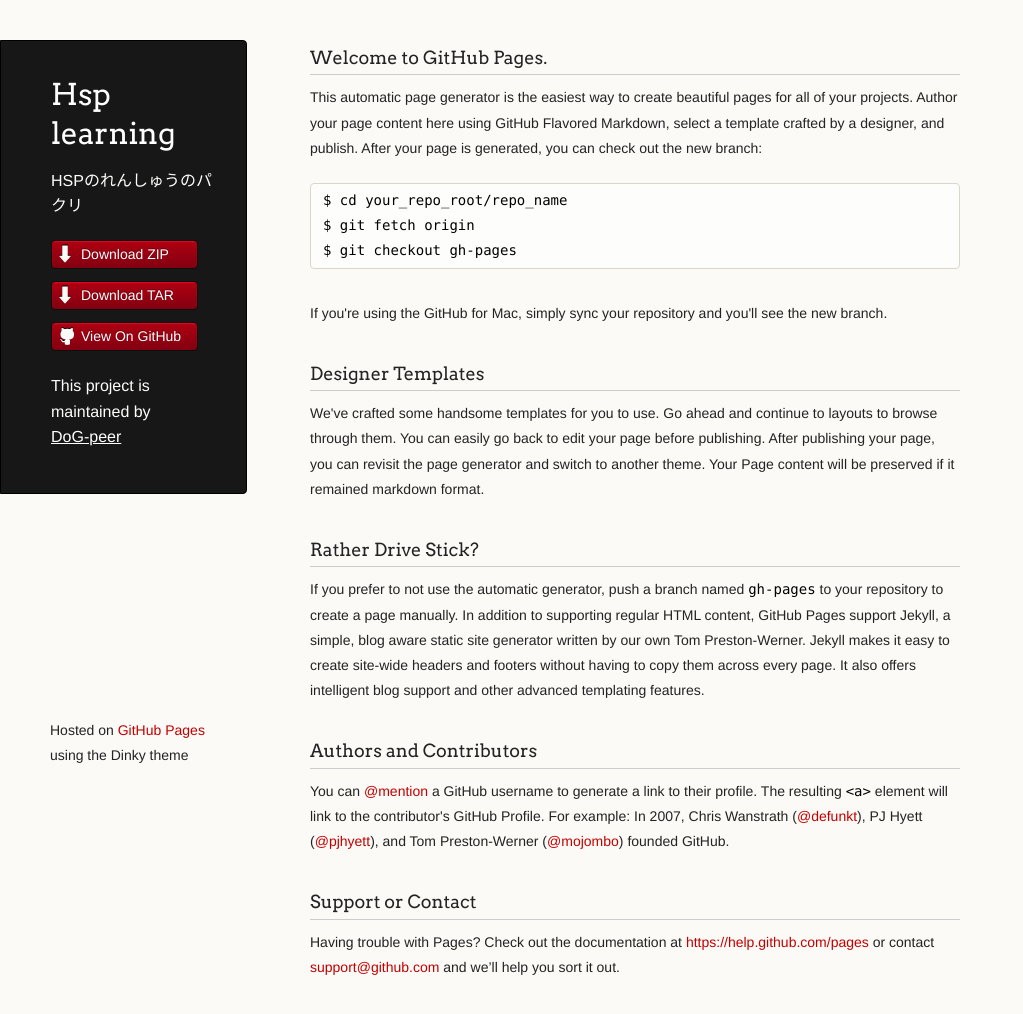
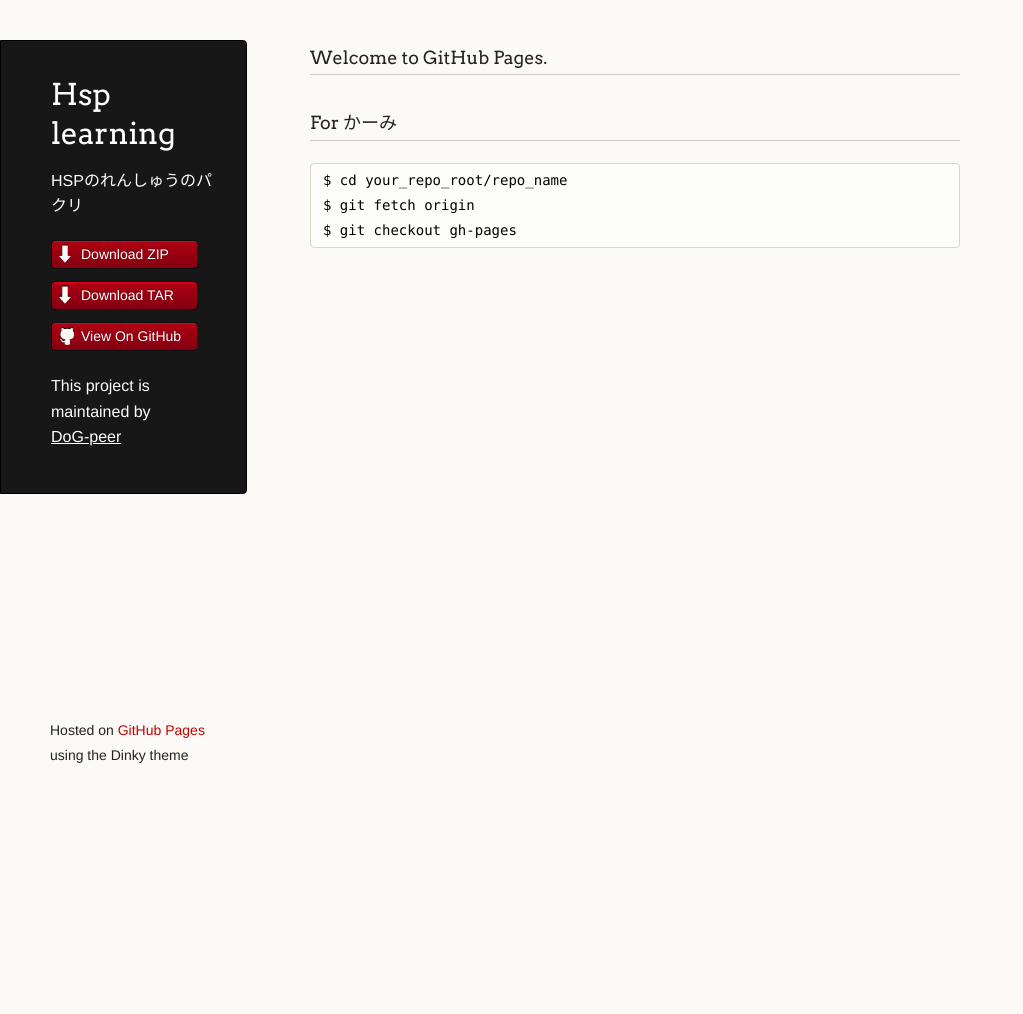
Before and after one commit to DoG-peer/HSP_learning, a plain HTML site: page index.html in a window 1280 px wide. Shown: the whole page, without its empty margins (0-1023 px from the left). After the commit the page ends 800 px from the top, so only its background shows below. Drawn offline with Linux system fonts and the light colour scheme.

Commit message:
make base

```diff
--- a/index.html
+++ b/index.html
@@ -3,7 +3,7 @@
   <head>
     <meta charset="utf-8">
     <meta http-equiv="X-UA-Compatible" content="chrome=1">
-    <title>Hsp learning by DoG-peer</title>
+    <title>Hsp learning と愉快な仲間たち</title>
 
     <link rel="stylesheet" href="stylesheets/styles.css">
     <link rel="stylesheet" href="stylesheets/pygment_trac.css">
@@ -25,42 +25,28 @@
           <li><a class="buttons github" href="https://github.com/DoG-peer/HSP_learning">View On GitHub</a></li>
         </ul>
 
-        <p class="header">This project is maintained by <a class="header name" href="https://github.com/DoG-peer">DoG-peer</a></p>
+		<p class="header">This project is maintained by <a class="header name" href="https://github.com/DoG-peer">DoG-peer</a></p><!--FIXME-->
 
 
       </header>
       <section>
-        <h3>
-<a id="welcome-to-github-pages" class="anchor" href="#welcome-to-github-pages" aria-hidden="true"><span class="octicon octicon-link"></span></a>Welcome to GitHub Pages.</h3>
+		  <h3>
+			  <a id="welcome-to-github-pages" class="anchor" href="#welcome-to-github-pages" aria-hidden="true"><span class="octicon octicon-link"></span></a>Welcome to GitHub Pages.</h3>
+		  <p>
+		  <link rel="import" type="text/html" href="./main.html">
 
-<p>This automatic page generator is the easiest way to create beautiful pages for all of your projects. Author your page content here using GitHub Flavored Markdown, select a template crafted by a designer, and publish. After your page is generated, you can check out the new branch:</p>
 
+		  </p>
+
+	<h3>
+		<a id="for-kaami" class="anchor" href="#for-kaami" aria-hidden="true"><span class="octicon octicon-link"></span></a>For かーみ</h3>
+	<p>
 <pre><code>$ cd your_repo_root/repo_name
 $ git fetch origin
 $ git checkout gh-pages
 </code></pre>
+</p>
 
-<p>If you're using the GitHub for Mac, simply sync your repository and you'll see the new branch.</p>
-
-<h3>
-<a id="designer-templates" class="anchor" href="#designer-templates" aria-hidden="true"><span class="octicon octicon-link"></span></a>Designer Templates</h3>
-
-<p>We've crafted some handsome templates for you to use. Go ahead and continue to layouts to browse through them. You can easily go back to edit your page before publishing. After publishing your page, you can revisit the page generator and switch to another theme. Your Page content will be preserved if it remained markdown format.</p>
-
-<h3>
-<a id="rather-drive-stick" class="anchor" href="#rather-drive-stick" aria-hidden="true"><span class="octicon octicon-link"></span></a>Rather Drive Stick?</h3>
-
-<p>If you prefer to not use the automatic generator, push a branch named <code>gh-pages</code> to your repository to create a page manually. In addition to supporting regular HTML content, GitHub Pages support Jekyll, a simple, blog aware static site generator written by our own Tom Preston-Werner. Jekyll makes it easy to create site-wide headers and footers without having to copy them across every page. It also offers intelligent blog support and other advanced templating features.</p>
-
-<h3>
-<a id="authors-and-contributors" class="anchor" href="#authors-and-contributors" aria-hidden="true"><span class="octicon octicon-link"></span></a>Authors and Contributors</h3>
-
-<p>You can <a href="https://github.com/blog/821" class="user-mention">@mention</a> a GitHub username to generate a link to their profile. The resulting <code>&lt;a&gt;</code> element will link to the contributor's GitHub Profile. For example: In 2007, Chris Wanstrath (<a href="https://github.com/defunkt" class="user-mention">@defunkt</a>), PJ Hyett (<a href="https://github.com/pjhyett" class="user-mention">@pjhyett</a>), and Tom Preston-Werner (<a href="https://github.com/mojombo" class="user-mention">@mojombo</a>) founded GitHub.</p>
-
-<h3>
-<a id="support-or-contact" class="anchor" href="#support-or-contact" aria-hidden="true"><span class="octicon octicon-link"></span></a>Support or Contact</h3>
-
-<p>Having trouble with Pages? Check out the documentation at <a href="https://help.github.com/pages">https://help.github.com/pages</a> or contact <a href="mailto:support@github.com">support@github.com</a> and we’ll help you sort it out.</p>
       </section>
       <footer>
         <p><small>Hosted on <a href="http://pages.github.com">GitHub Pages</a> using the Dinky theme</small></p>
```
Also changed, not shown: main.html (added, +1 -0 lines).
